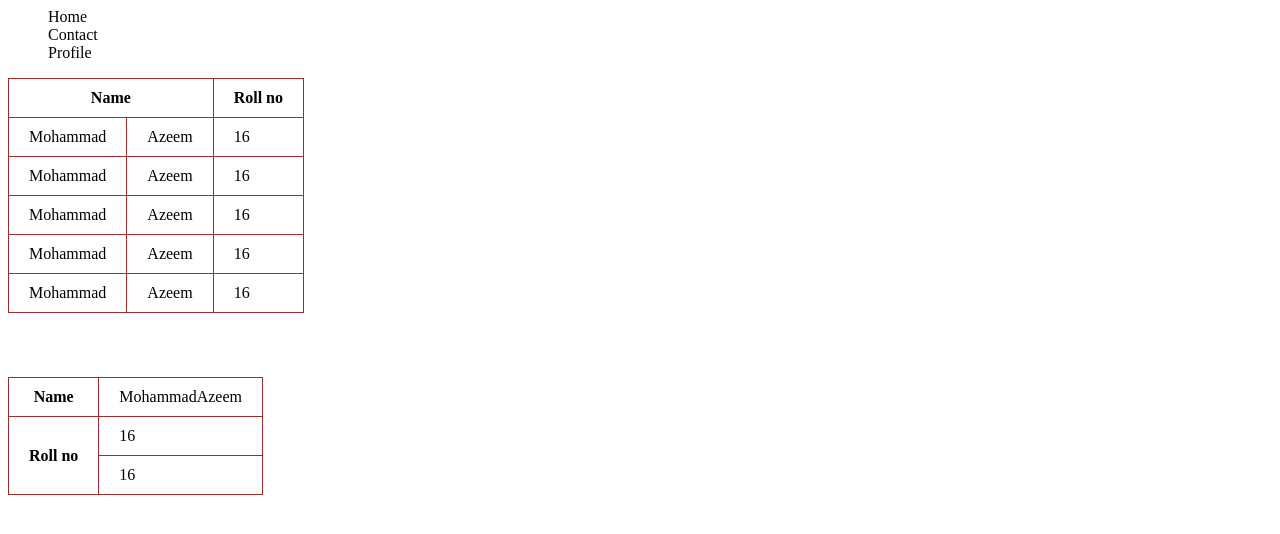
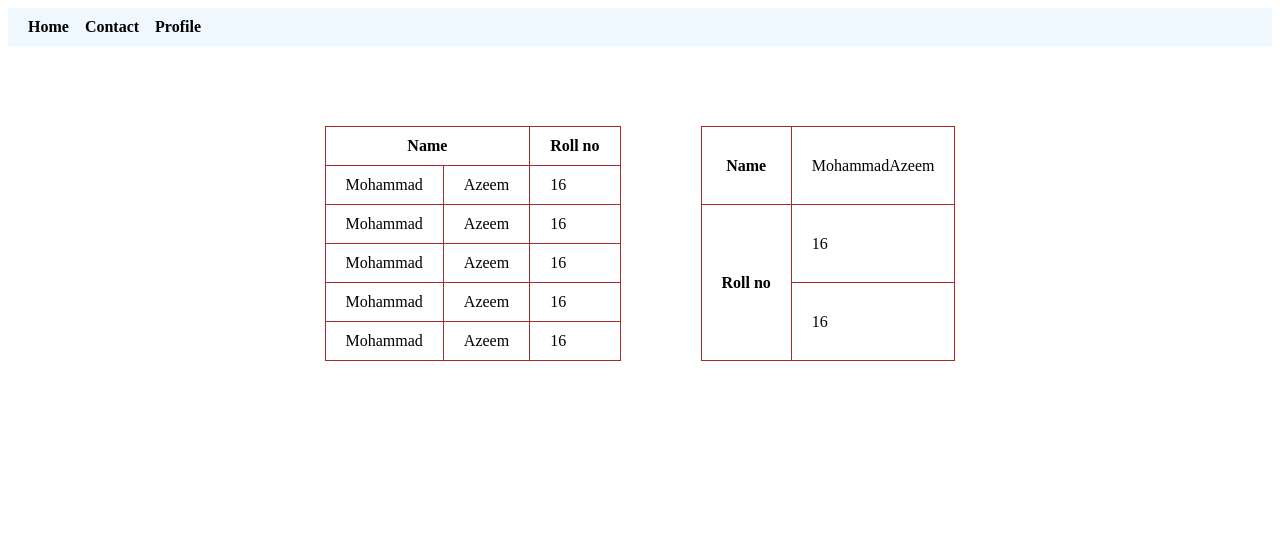
Before and after one commit to mohammadazeemwani/WLAB, a plain HTML site: page 05-05-2025/index.html in a window 1280 px wide. Drawn offline with Linux system fonts and the light colour scheme.

Commit message:
New code updated

```diff
--- a/05-05-2025/index.html
+++ b/05-05-2025/index.html
@@ -16,20 +16,46 @@
       padding: 10px 20px;
     }
 
-    ol {
-      float: right;
+  nav ul {
+    list-style: none;
+    display: flex;
+    gap: 1rem;
+    padding: 0;
+    margin: 0;
+    background-color: aliceblue;
+    padding: 10px 20px;
+  }
+
+  nav a {
+    text-decoration: none;
+    color: black;
+    font-weight: bold;
+  }
+
+  nav a:hover {
+    text-decoration: underline;
+  }
+
+  .container {
+    display: flex;
+    gap: 5rem;
+    justify-content: center;
+    margin-top: 5rem;
   }
 
   </style>
 </head>
 <body>
 
-  <ul style="list-style-type: none;">
-    <li>Home</li>
-    <li>Contact</li>
-    <li>Profile</li>
+  <nav>
+    <ul>
+      <li><a href="/">Home</a></li>
+      <li><a href="/contact">Contact</a></li>
+      <li><a href="/profile">Profile</a></li>
     </ul>
+  </nav>
 
+  <div class="container">
     <table>
       <tr>
         <th colspan="2">Name</th>
@@ -75,6 +101,7 @@
         <td>16</td>
       </tr>
     </table>
+  </div>
 
 
 </body>
```
Lines whose indentation alone changed are shown as unchanged.
